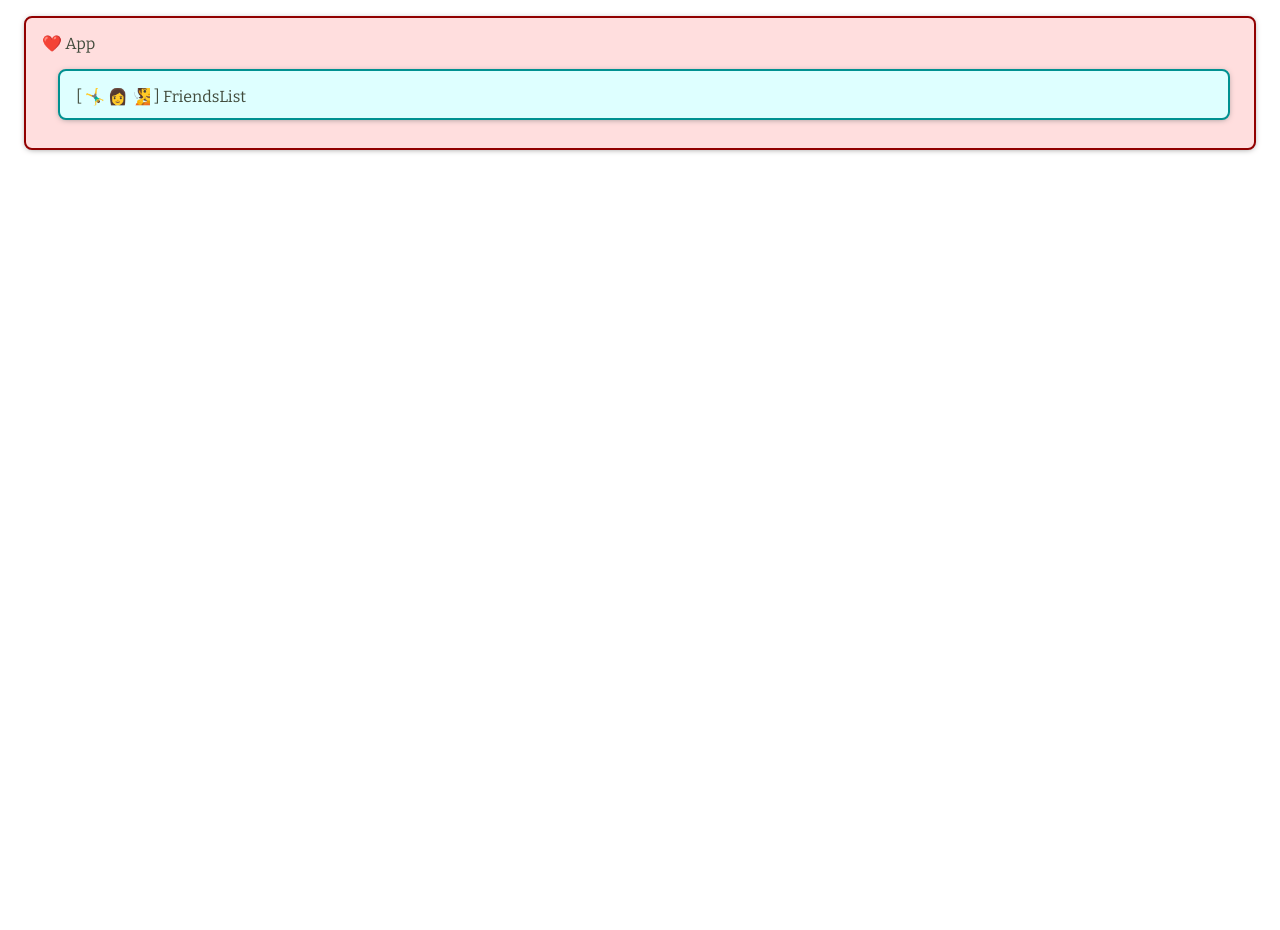
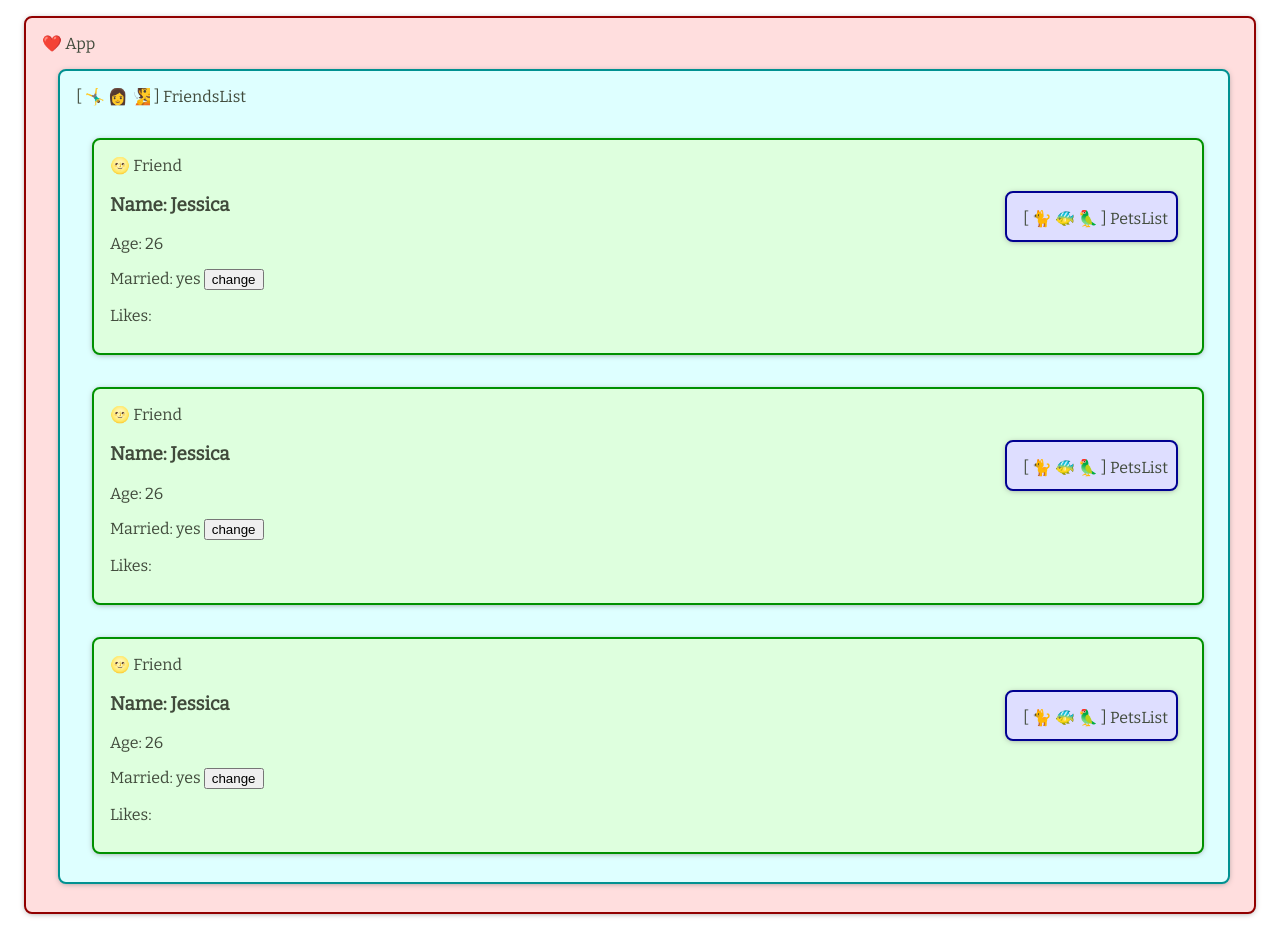
Before and after one commit to bloominstituteoftechnology/web-guided-project-react-components-2, a React (Vite) app: page / in a window 1280 px wide. Before the commit the page ends 800 px from the top, so only its background shows below. Built offline with nearby package versions, Linux system fonts and the light colour scheme.

Commit message:
LDestructure to get friends variable, then loop over to create child components with Friend

```diff
--- a/src/components/FriendsList.js
+++ b/src/components/FriendsList.js
@@ -1,12 +1,25 @@
 import React from 'react'
 // 👉 1- FriendsList renders several Friend components, import Friend
+import Friend from './friend'
 
-export default function FriendsList(props) {
+export default function FriendsList({ friends }) {
+
   // 👉 2- What data does FriendsList need to do its job? Use destructuring
+  // use destructuring to pull the friends array out of props, as a variable
+
+  // const { friends } = props
+
+
+  // js arrays, .map vs .forEach? --> .map builds a new array
+  // [<Friend />, <Friend />, <Friend />, <Friend />]
+
   return (
     <div className='list-friends container'>
       {/* 👉 3- We need to loop over the data rendering a Friend as we go */}
       {/* Each friend is going to need a `key` prop and also some other prop with data */}
+
+      {friends.map(friendObj => <Friend key={friendObj.id} friend={friendObj} />)}
+
     </div>
   )
 }
```
